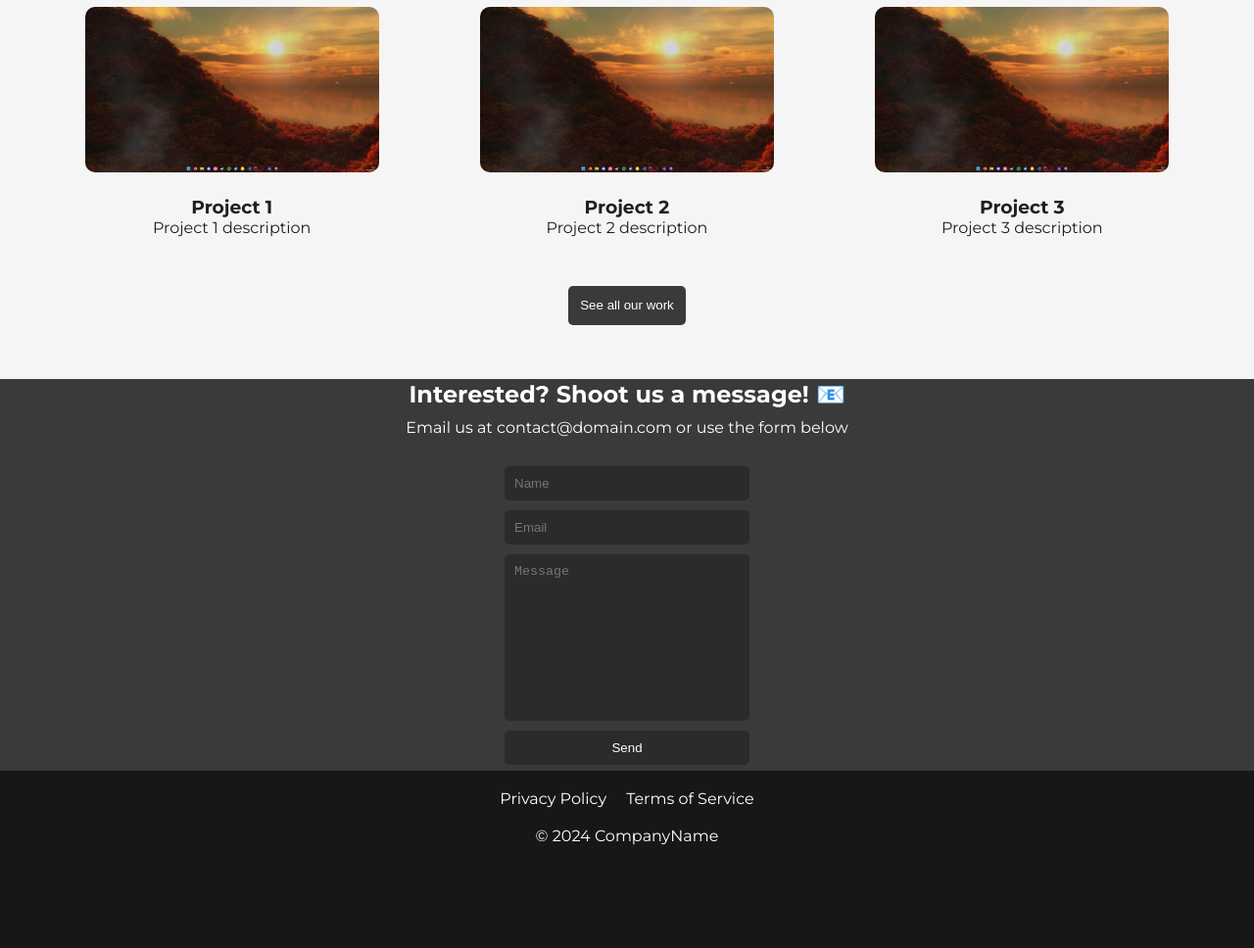
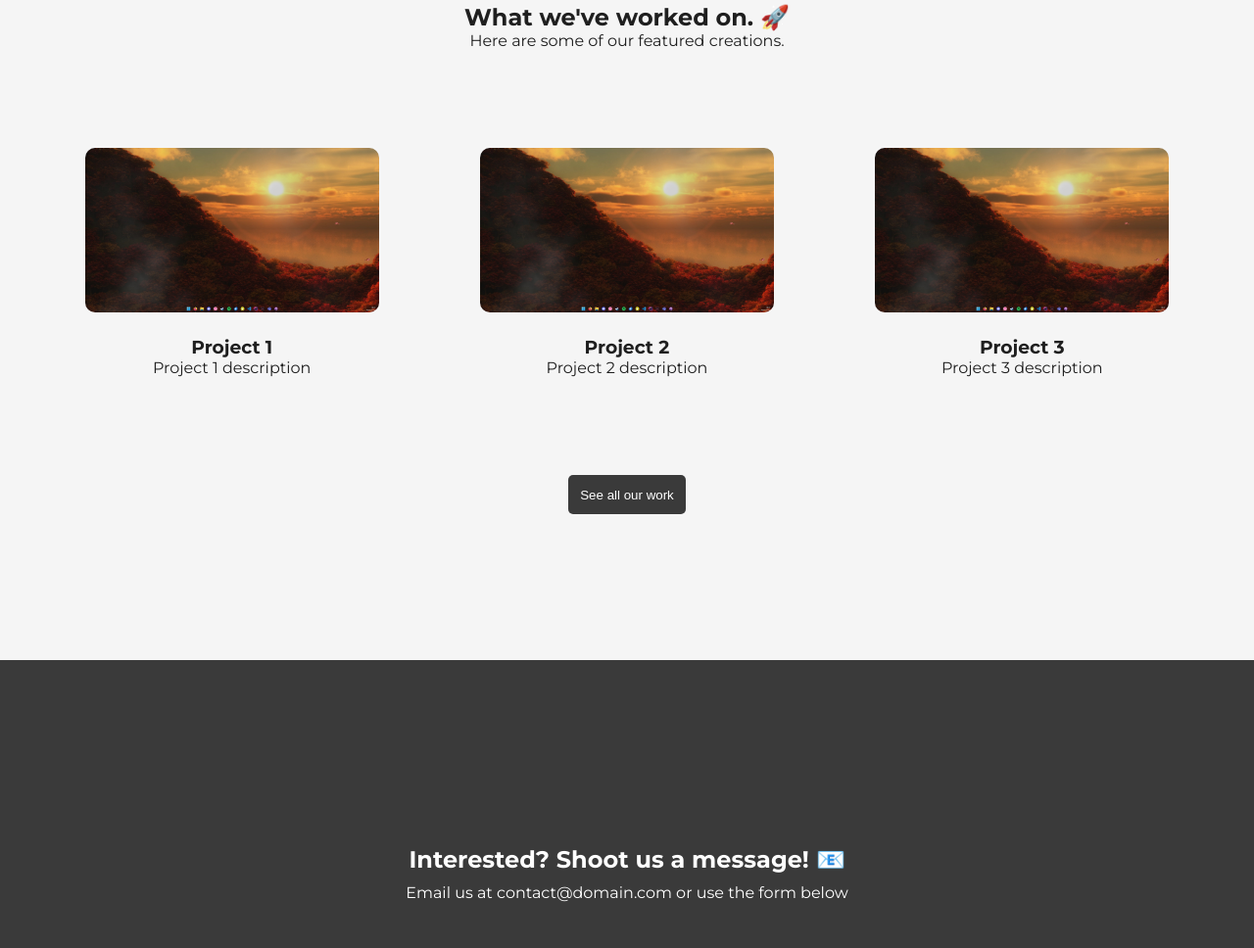
Before and after one commit to QW60/WDGroup-web, a plain HTML site: page index.html in a window 1280 px wide. Shown: the part 932-1900 px from the top of the page at 98% size. Before the commit the page ends 1819 px from the top, so only its background shows below. Drawn offline with Linux system fonts and the light colour scheme; a web font is replaced by a local one.

Commit message:
Minor additions + logo
- Made sections bigger 100vh
- Made new logo and added it

```diff
--- a/index.html
+++ b/index.html
@@ -32,15 +32,16 @@
     <!--This banner div is the main image of the site and is the first thing a visitor will see-->
 
     <div class="banner">
-        <h1>Welcome to WWWebsolutions <span class="notoemoijs">&#128075;</span></h1>
+        <h1>Welcome to WD Group <span class="notoemoijs">&#128075;</span></h1>
         <p>Web development company from Rotterdam</p>
         <div id="scrollDownText" class="scrollDown">
             <hr>
             <p>scroll down</p>
             <hr>
         </div>
-        <anchor id="work"></anchor>
     </div>
+
+    <anchor id="work"></anchor>
 
     <div class="ourWork">
         <h2>What we've worked on. <span class="notoemoijs">&#128640;</span></h2>
@@ -71,8 +72,9 @@
 
     </div>
 
+    <anchor id="contact"></anchor>
+
     <div class="contact">
-        <anchor id="contact"></anchor>
         <h2>Interested? Shoot us a message! <span class="notoemoijs">&#128231;</span></h2>
         <p class="contactUndertext">Email us at contact@domain.com or use the form below</p>
 
@@ -93,7 +95,7 @@
             <a href="/termsofservice"><p>Terms of Service</p></a>
         </div>
         <div class="footerText">
-            <p>&copy; 2024 CompanyName</p>
+            <p>&copy; 2024 WD Group</p>
         </div>
     </footer>
 
--- a/style.css
+++ b/style.css
@@ -123,7 +123,7 @@ header li:hover {
 }
 
 .contact {
-    height: 50vh;
+    height: 100vh;
     width: 100%;
     background: #3a3a3a;
     display: flex;
@@ -137,7 +137,7 @@ header li:hover {
     flex-direction: column;
     align-items: center;
     justify-content: center;
-    padding-top: 25px;
+    padding-top: 50px;
 }
 
 .contact form input {
@@ -191,6 +191,7 @@ svg {
 .ourWork {
     top: 0;
     padding: 35px;
+    height: 100vh;
     background: #F5F5F5;
     color: #1f1f1f;
     background-size: cover;
@@ -199,6 +200,7 @@ svg {
     align-items: center;
     justify-content: center;
     flex-direction: column;
+    scroll-margin-top: 250px;
 }
 
 .featuredWork {
@@ -207,7 +209,7 @@ svg {
     justify-content: space-around;
     align-items: center;
     width: 100%;
-    padding-top: 50px;
+    padding-top: 100px;
     text-align: center;
 }
 
@@ -224,7 +226,7 @@ svg {
 
 .ourWork button {
     padding: 12.5px;
-    margin-top: 50px;
+    margin-top: 100px;
     margin-bottom: 20px;
     border: none;
     border-radius: 5px;
```
Also changed, not shown: media/images/logo.svg (added), 2 other files.
